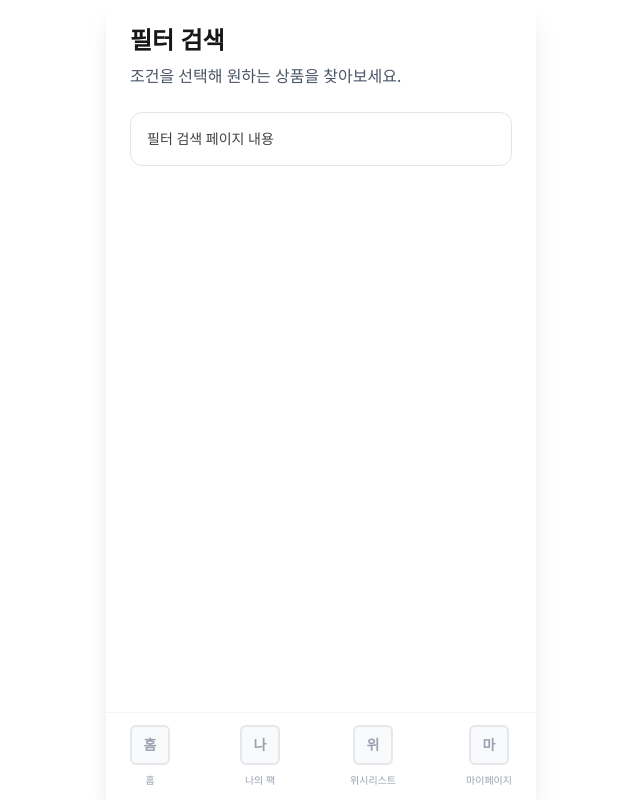
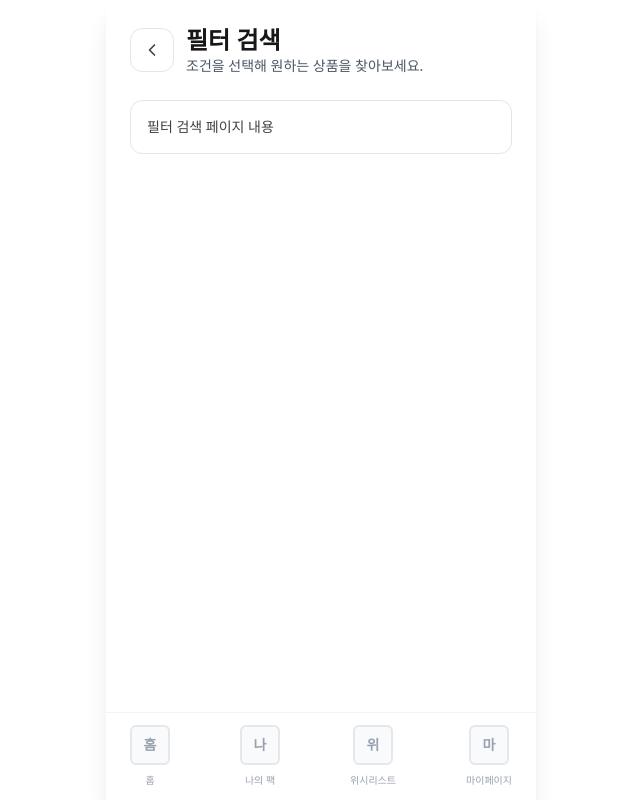
Before and after one commit to dnd-side-project/dnd-14th-4-frontend, a Next.js app: page /filter-search in a window 1280 px wide. Shown: the whole page, without its empty margins (319-959 px from the left). Built offline with nearby package versions, Linux system fonts and the light colour scheme.

Commit message:
design: 필터 검색 페이지 백버튼 추가

```diff
--- a/src/app/filter-search/page.tsx
+++ b/src/app/filter-search/page.tsx
@@ -1,10 +1,30 @@
 "use client";
 
+import { useRouter } from "next/navigation";
+import { FiChevronLeft } from "react-icons/fi";
+
 export default function FilterSearchPage() {
+  const router = useRouter();
+
   return (
     <div className="p-6">
-      <h1 className="text-2xl font-bold mb-2">필터 검색</h1>
-      <p className="text-gray-600">조건을 선택해 원하는 상품을 찾아보세요.</p>
+      <header className="flex items-center gap-3 mb-4">
+        <button
+          type="button"
+          onClick={() => router.back()}
+          aria-label="뒤로가기"
+          className="h-11 w-11 rounded-xl border border-neutral-200 bg-white grid place-items-center"
+        >
+          <FiChevronLeft className="h-5 w-5 text-neutral-700" />
+        </button>
+
+        <div>
+          <h1 className="text-2xl font-bold">필터 검색</h1>
+          <p className="text-gray-600 text-sm">
+            조건을 선택해 원하는 상품을 찾아보세요.
+          </p>
+        </div>
+      </header>
 
       <div className="mt-6 rounded-xl border border-neutral-200 bg-white p-4 text-sm text-neutral-700">
         필터 검색 페이지 내용
```
